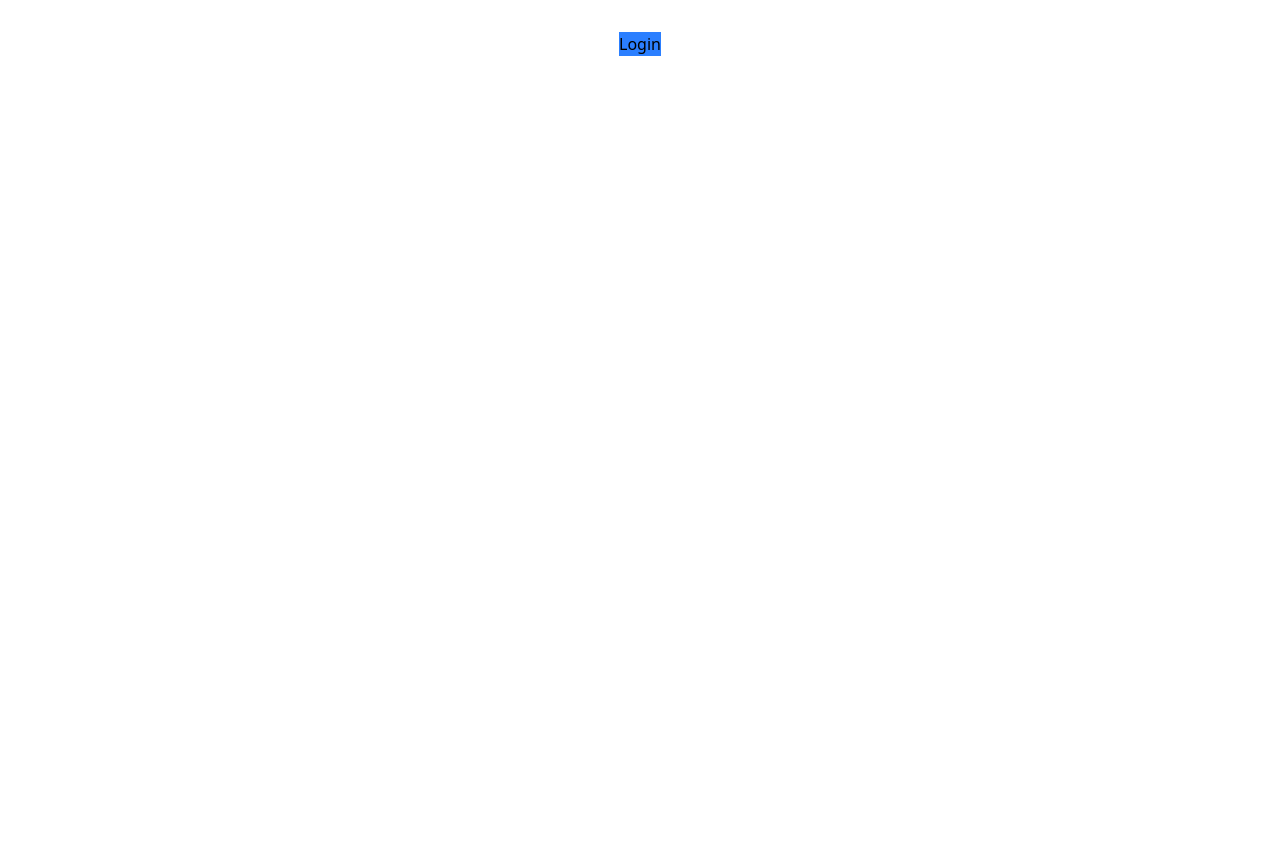
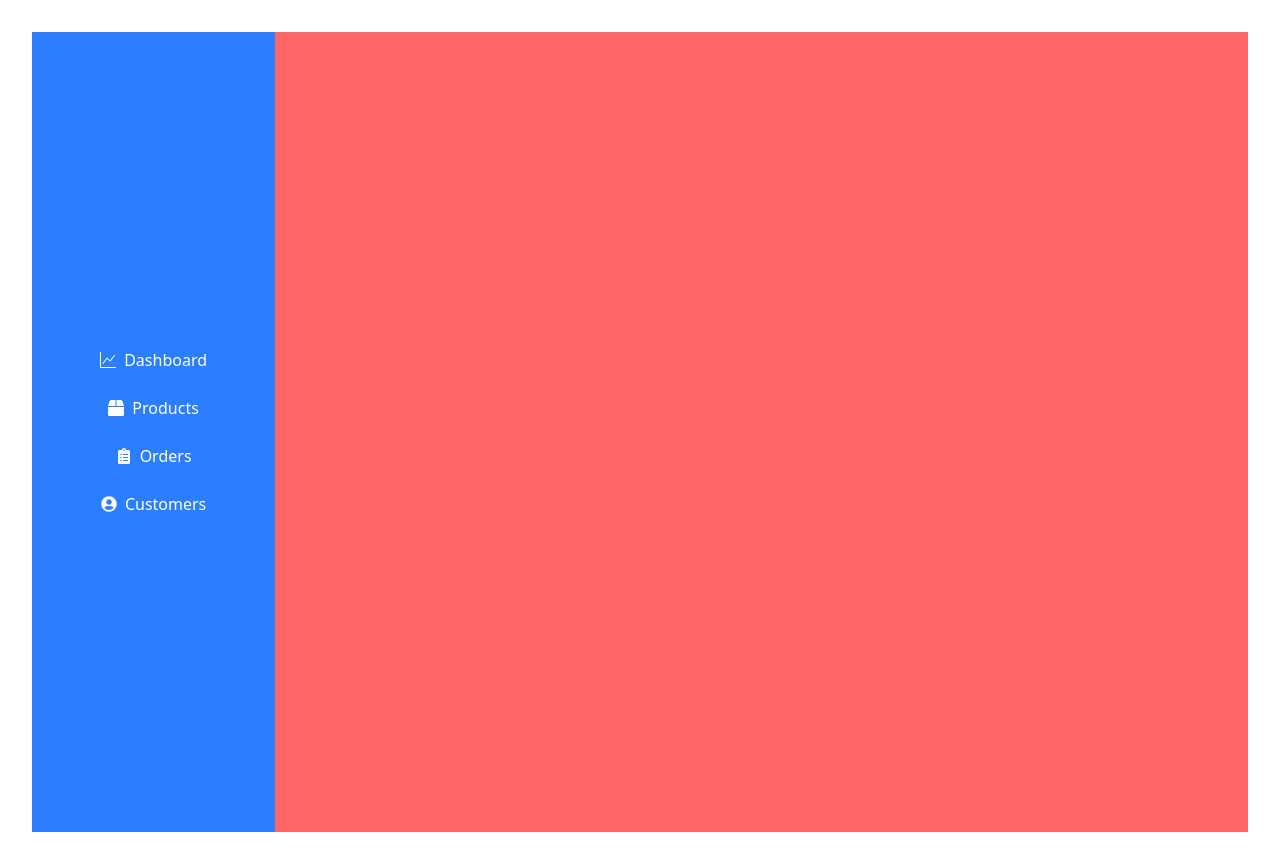
Before and after one commit to tharidhu1225/cbc-frontend, a React (Vite) app: page /admin in a window 1280 px wide. Before the commit the page ends 800 px from the top, so only its background shows below. Built offline with nearby package versions, Linux system fonts and the light colour scheme.

Commit message:
add admin home page and changes

```diff
--- /dev/null
+++ b/pages/admin/adminProductPage.jsx
@@ -0,0 +1,12 @@
+import axios from "axios"
+
+export default function AdminProductPage(){
+
+
+
+    return(
+        <div>
+            <h1>Product page</h1>
+        </div>
+    )
+  }
--- /dev/null
+++ b/pages/adminHomePage.jsx
@@ -0,0 +1,39 @@
+import { BrowserRouter, Link, Route, Routes } from "react-router-dom";
+import { BsGraphUp } from "react-icons/bs";
+import { FaBox, FaClipboardList, FaUserCircle } from "react-icons/fa";
+import AdminProductPage from "./admin/adminProductPage";
+
+export default function AdminHomePage() {
+    return (
+        <div className="bg-blue-200 w-full h-screen flex">
+
+             <div className="w-[20%] h-screen bg-blue-500 flex flex-col items-center justify-center space-y-6">
+                <Link className="flex flex-row items-center text-white hover:text-gray-300" to="/admin/dashboard">
+                    <BsGraphUp className="mr-2" />
+                    Dashboard
+                </Link>
+                <Link className="flex flex-row items-center text-white hover:text-gray-300" to="/admin/products">
+                    <FaBox className="mr-2" />
+                    Products
+                </Link>
+                <Link className="flex flex-row items-center text-white hover:text-gray-300" to="/admin/orders">
+                    <FaClipboardList className="mr-2" />
+                    Orders
+                </Link>
+                <Link className="flex flex-row items-center text-white hover:text-gray-300" to="/admin/customers">
+                    <FaUserCircle className="mr-2" />
+                    Customers
+                </Link>
+
+                </div>
+
+
+            <div className="w-[80%] h-screen bg-red-400">
+               <Routes path="/*">
+                <Route path="/products" element={<AdminProductPage/>}/>
+               </Routes>
+            </div>
+
+        </div>
+    );
+}
--- a/pages/homePage.jsx
+++ b/pages/homePage.jsx
@@ -0,0 +1,7 @@
+export default function HomePage(){
+    return(
+        <div>
+            <h1>Home Page</h1>
+        </div>
+    )
+}
--- a/pages/logingPage.jsx
+++ b/pages/logingPage.jsx
@@ -1,7 +1,25 @@
-export default function LoginPage(){
-  return(
-    <div>
-        <button className="bg-blue-500 p-">Login</button>
-    </div>
-  )
+import React, { useState } from 'react';
+
+export default function LoginPage() {
+  const [username, setUsername] = useState('');
+  const [password, setPassword] = useState('');
+
+  const handleSubmit = (e) => {
+    e.preventDefault();
+    // Handle login logic here (e.g., API call)
+
+  };
+
+  return (
+    <div className='w-[390px] border border-black'>
+
+        <div className='w-36 h-36 bg-blue-600'> </div>
+
+    <div className='w-36 h-36 bg-yellow-600 fixed right-[10px] bottom-[10px]'>
+
+  </div>
+
+  </div>
+
+  );
 }
--- /dev/null
+++ b/pages/signUpPage.jsx
@@ -0,0 +1,9 @@
+export default function SignUpPage(){
+    return(
+        <div>
+            <h1>
+                SignUp Page
+            </h1>
+        </div>
+    )
+}
--- a/src/App.jsx
+++ b/src/App.jsx
@@ -1,17 +1,24 @@
 import { useState } from 'react'
-import reactLogo from './assets/react.svg'
-import viteLogo from '/vite.svg'
 import './App.css'
+import { BrowserRouter, Routes, Route } from 'react-router-dom'
 import LoginPage from '../pages/logingPage'
+import AdminHomePage from '../pages/adminHomePage'
+import HomePage from '../pages/homePage'
+import SignUpPage from '../pages/signUpPage'
 
 function App() {
   const [count, setCount] = useState(0)
 
   return (
     <>
-
-   <LoginPage/>
-
+      <BrowserRouter>
+        <Routes path="/*">
+          <Route path="/" element={<HomePage/>}/>
+          <Route path="/login" element={<LoginPage/>}/>
+          <Route path="/admin" element={<AdminHomePage/>}/>
+          <Route path="/signup" element={<SignUpPage/>}/>
+        </Routes>
+      </BrowserRouter>
     </>
   )
 }
```
